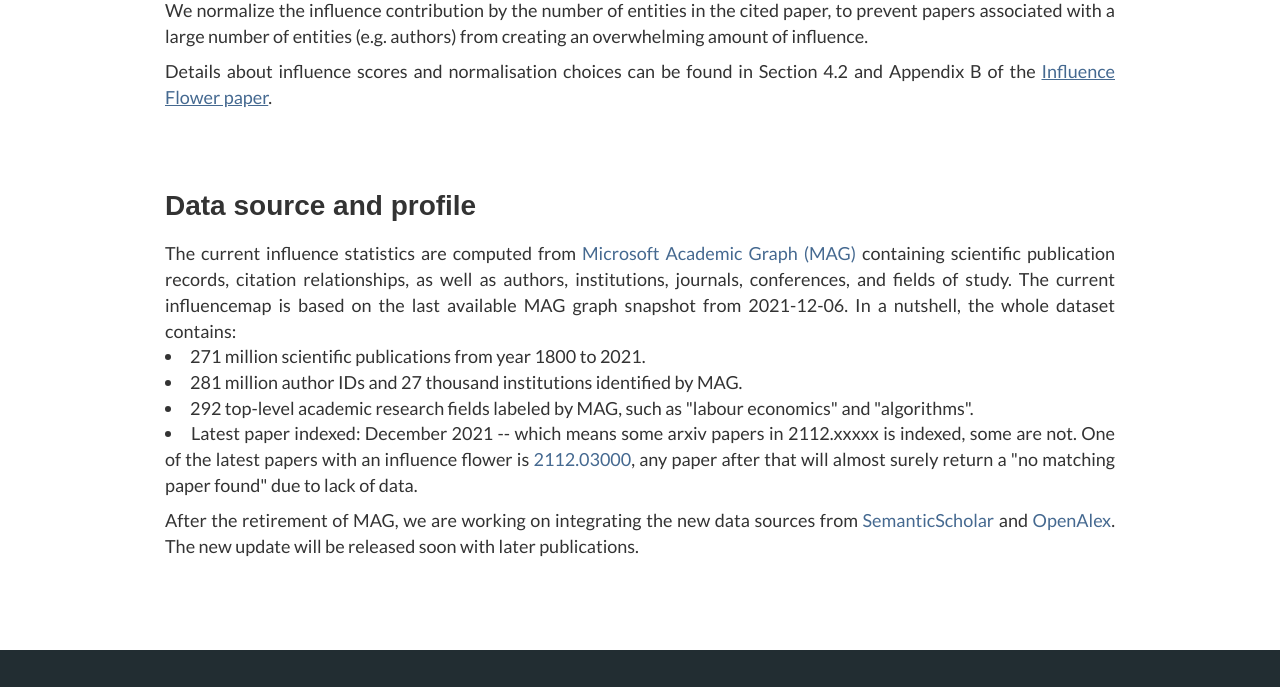
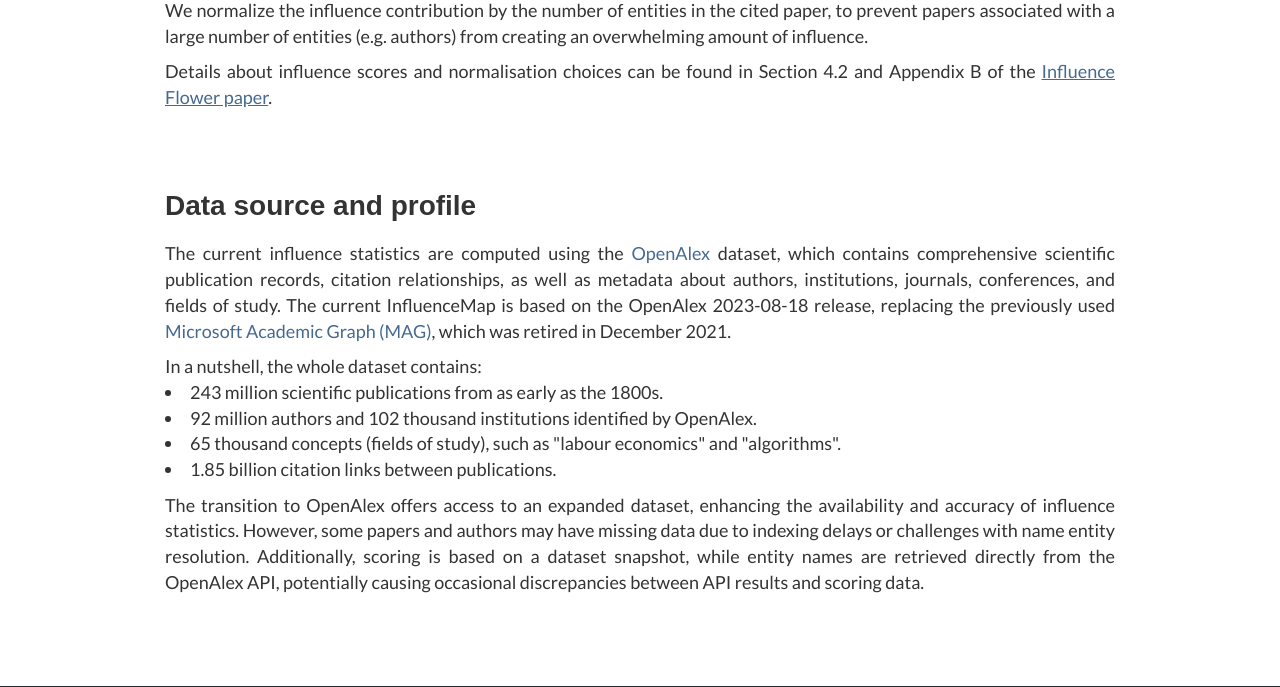
Before and after one commit to csmetrics/influencemap, a Flask app: page / in a window 1280 px wide. Shown: the part 1555-2242 px from the top of the page. Run offline with Flask 2, Linux system fonts and the light colour scheme; some libraries are stand-ins or nearby versions.

Commit message:
update title and description about dataset

```diff
--- a/webapp/templates/main.html
+++ b/webapp/templates/main.html
@@ -97,21 +97,21 @@ Licence URI: http://www.os-templates.com/template-terms
       <div class="project-info">
         <h3><b>Data source and profile</b></h3>
         <div class="project-detail">
-          The current influence statistics are computed from
-          <a href="https://www.microsoft.com/en-us/research/project/microsoft-academic-graph/">Microsoft Academic Graph (MAG)</a>
-          containing scientific publication records, citation relationships,
-          as well as authors, institutions, journals, conferences, and fields of study.
-          <!--<br>MAG is a heterogeneous graph containing scientific publication records, citation relationships,
-          as well as authors, institutions, journals and conferences.-->
-          The current influencemap is based on the last available MAG graph snapshot from 2021-12-06. In a nutshell, the whole dataset contains:
-          <li>271 million scientific publications from year 1800 to 2021.</li>
-          <li>281 million author IDs and 27 thousand institutions identified by MAG.</li>
-          <li>292 top-level academic research fields labeled by MAG, such as "labour economics" and "algorithms".</li>
-          <li>Latest paper indexed: December 2021 -- which means some arxiv papers in 2112.xxxxx is indexed, some are not. One of the latest papers with an influence flower is <a href=https://arxiv.org/abs/2112.03000>2112.03000</a>, any paper after that will almost surely return a "no matching paper found" due to lack of data.</li>
+          The current influence statistics are computed using the
+          <a href="https://openalex.org/">OpenAlex</a> dataset,
+          which contains comprehensive scientific publication records, citation relationships, as well as metadata about authors, institutions, journals, conferences, and fields of study.
+          The current InfluenceMap is based on the OpenAlex 2023-08-18 release, replacing the previously used <a href="https://www.microsoft.com/en-us/research/project/microsoft-academic-graph/">Microsoft Academic Graph (MAG)</a>, which was retired in December 2021.
           <p></p>
-          After the retirement of MAG,
-          we are working on integrating the new data sources from <a href=https://www.semanticscholar.org/>SemanticScholar</a> and <a href=https://openalex.org/>OpenAlex</a>.
-          The new update will be released soon with later publications.
+          In a nutshell, the whole dataset contains:
+          <li>243 million scientific publications from as early as the 1800s.</li>
+          <li>92 million authors and 102 thousand institutions identified by OpenAlex.</li>
+          <li>65 thousand concepts (fields of study), such as "labour economics" and "algorithms".</li>
+          <li>1.85 billion citation links between publications.</li>
+          <p></p>
+          The transition to OpenAlex offers access to an expanded dataset, enhancing the availability and accuracy of influence statistics.
+          However, some papers and authors may have missing data due to indexing delays or challenges with name entity resolution.
+          Additionally, scoring is based on a dataset snapshot, while entity names are retrieved directly from the OpenAlex API,
+          potentially causing occasional discrepancies between API results and scoring data.
         </div>
       </div>
 
--- a/webapp/templates/pagehead.html
+++ b/webapp/templates/pagehead.html
@@ -2,7 +2,7 @@
   <span class="logo-mini"><i class="fa fa-asterisk"></i></span>
   <span class="logo-lg">
     <img src="{{ url_for('static', filename='images/influencemap_logo_network.svg') }}">
-    <b>Influence Map</b></span>
+    <b>Influence Flower</b></span>
 </a>
 <nav class="navbar navbar-static-top">
   <div class="pull-right">
```
